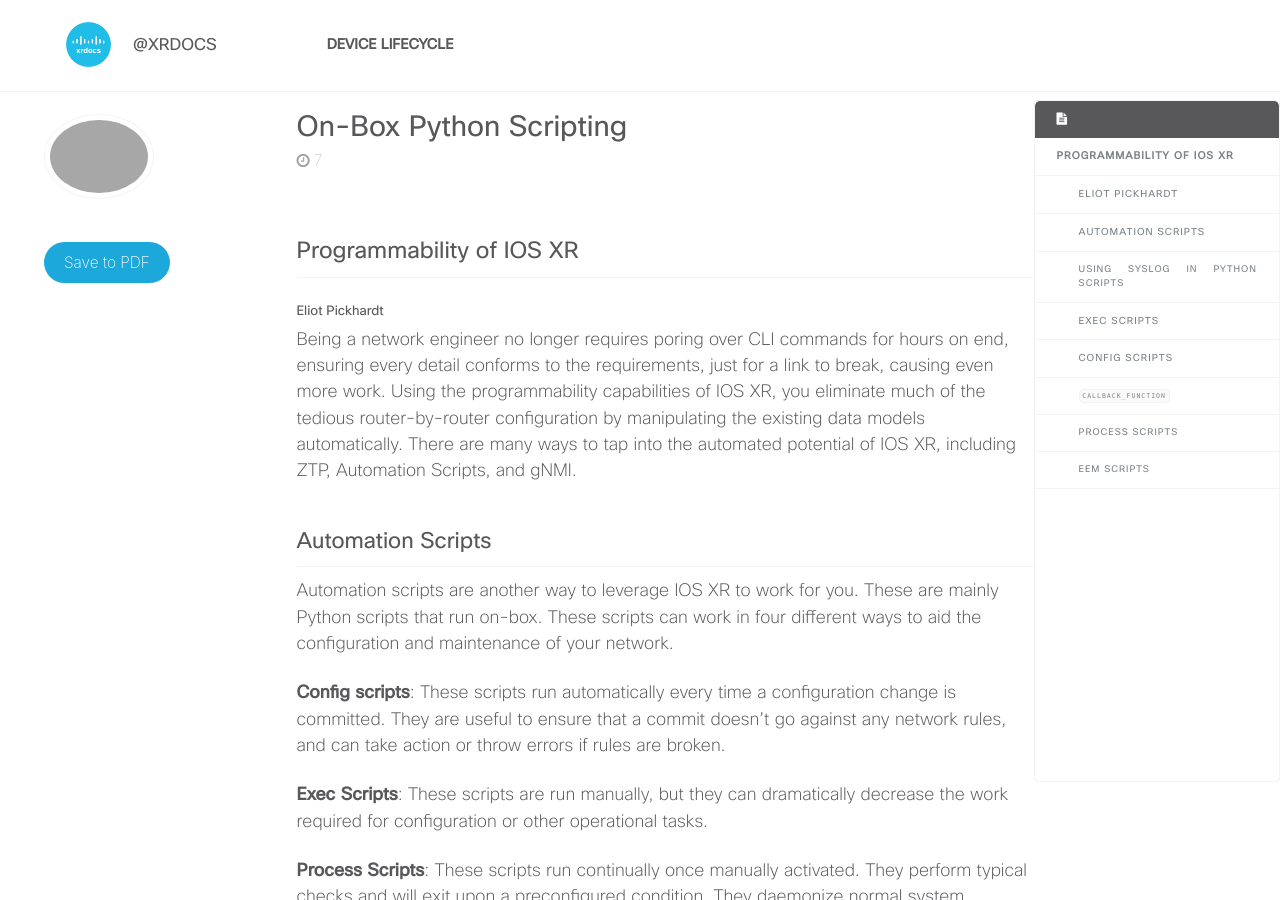
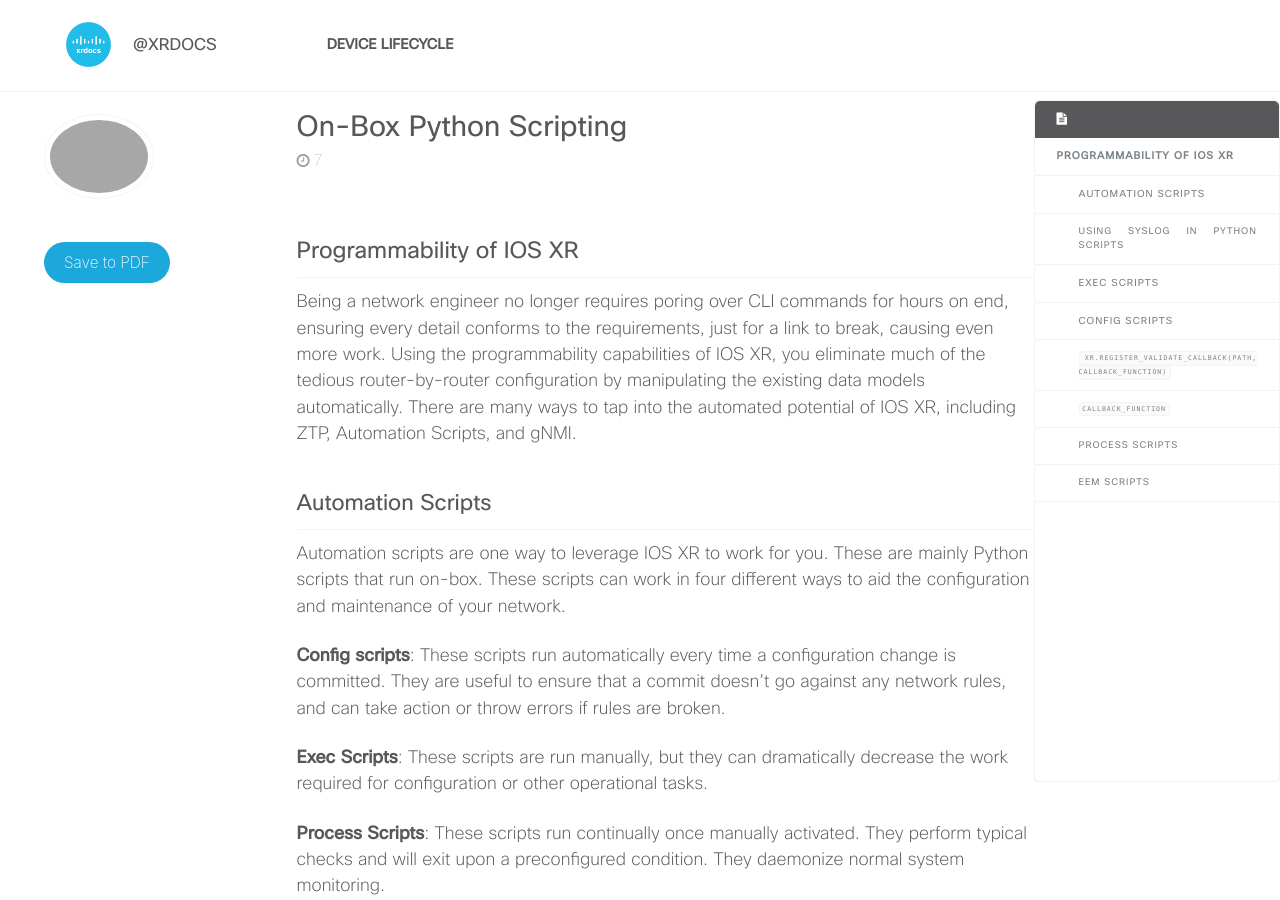
Before and after one commit to xrdocs/device-lifecycle, a Jekyll site: the page built from _blogs/2022-07-08-on-box-python-scripting.md, in a window 1280 px wide and 900 px high. Built offline with Jekyll 4.4.1, drawn with Linux system fonts in a browser that asks for light colours; comment, search, counter and statistics services are not loaded; some of the changed text lies outside the part shown.

Commit message:
Update 2022-07-08-on-box-python-scripting.md

````diff
--- a/_blogs/2022-07-08-on-box-python-scripting.md
+++ b/_blogs/2022-07-08-on-box-python-scripting.md
@@ -10,11 +10,12 @@ author: Eliot Pickhardt
 excerpt: Automation using python scripts
 ---
 {% include toc %}
+
 # Programmability of IOS XR
-##### Eliot Pickhardt
+
 Being a network engineer no longer requires poring over CLI commands for hours on end, ensuring every detail conforms to the requirements, just for a link to break, causing even more work. Using the programmability capabilities of IOS XR, you eliminate much of the tedious router-by-router configuration by manipulating the existing data models automatically. There are many ways to tap into the automated potential of IOS XR, including ZTP, Automation Scripts, and gNMI.
 ## Automation Scripts
-Automation scripts are another way to leverage IOS XR to work for you. These are mainly Python scripts that run on-box. These scripts can work in four different ways to aid the configuration and maintenance of your network.
+Automation scripts are one way to leverage IOS XR to work for you. These are mainly Python scripts that run on-box. These scripts can work in four different ways to aid the configuration and maintenance of your network.
 
 **Config scripts**: These scripts run automatically every time a configuration change is committed. They are useful to ensure that a commit doesn’t go against any network rules, and can take action or throw errors if rules are broken.
 
@@ -49,7 +51,7 @@ Using a combination of these two techniques enables us to maximize the potential
 ## Config Scripts
 As mentioned, config scripts are the best way to ensure that a commit doesn’t violate any existing rules for the network. Each config script should be relatively specific in its use (ie, regarding one protocol). Breaking down the general form of these scripts will help us understand exactly how they work.
 
-`xr.register_validate_callback(path, callback_function)`
+##### `xr.register_validate_callback(path, callback_function)`
 
 
 This function is required to be called in each config script.
@@ -94,7 +96,7 @@ curr_node.set_node("/leaf", data_to_set)
 curr_node.set(data_to_set)
 ```
 
-Using these methods will allow the commit to pass with the changes.
+Using these methods will allow the commit to pass with the changes
 
 ### Process Scripts
 Process scripts are the best way for a user to automatically monitor operational data within IOS XR. Since process scripts run continuously by nature, we must register them with AppMgr for them to run. Information about how to correctly set up process scripts can be found [here](https://www.cisco.com/c/en/us/td/docs/routers/asr9000/software/asr9k-r7-5/programmability/configuration/guide/b-programmability-cg-asr9000-75x/process-scripts.html).
````
Also changed, not shown: other parts of _blogs/2022-07-08-on-box-python-scripting.md (+1 -0 lines).
